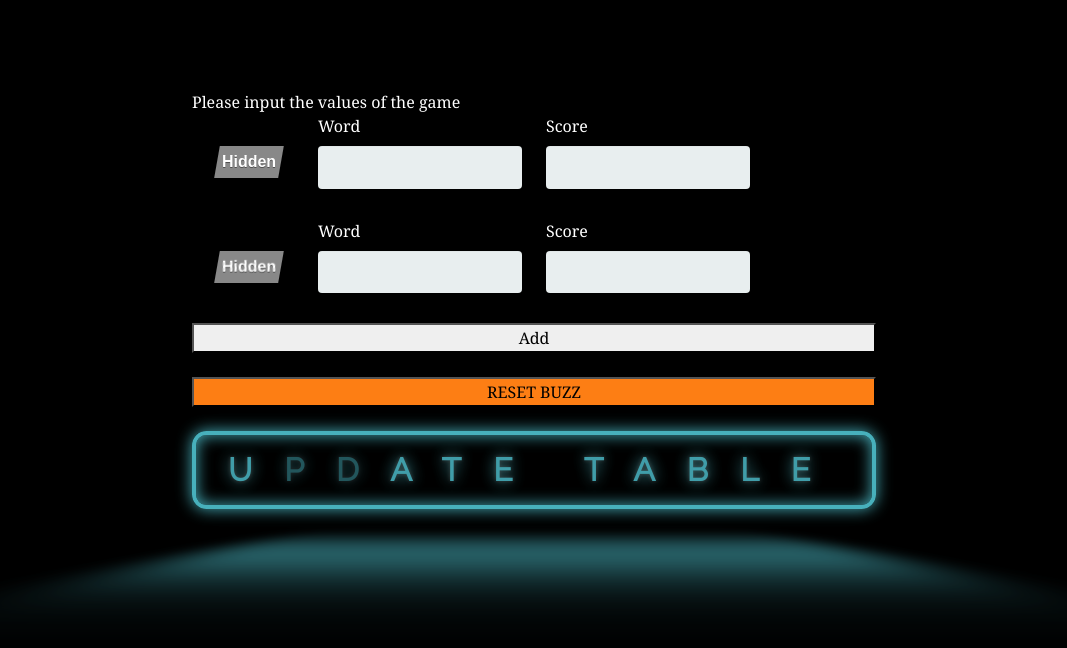
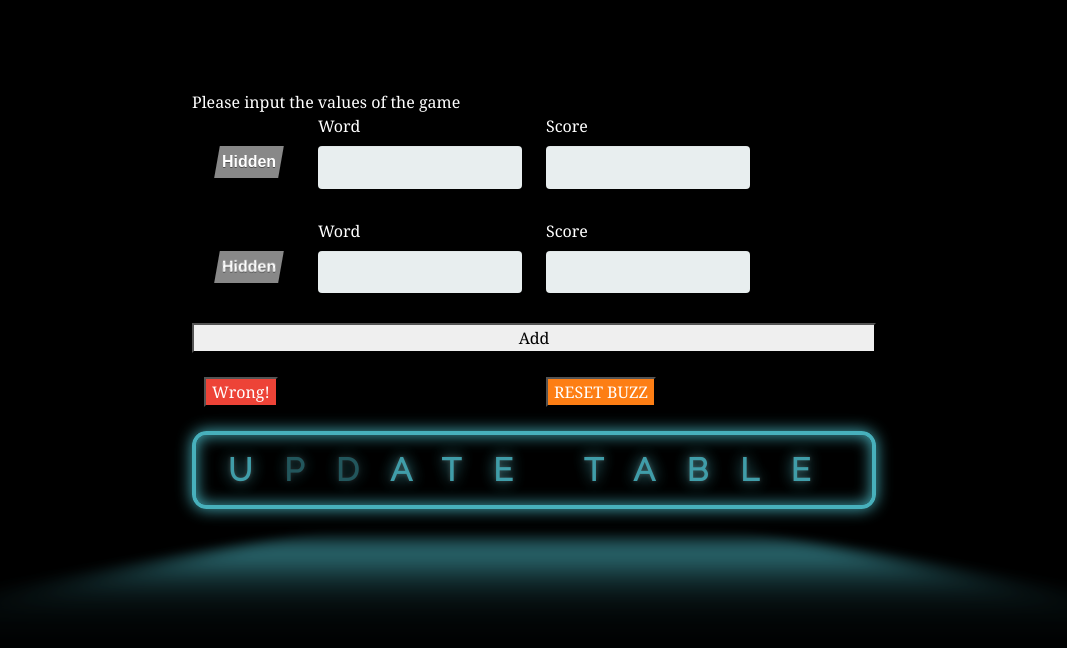
Before and after one commit to argenis-neira/cien-personas-dijeron, a React (Create React App) app: page /carlos in a window 1280 px wide. Shown: the top 648 px of the page, without its empty margins (106-1173 px from the left). Built offline with nearby package versions, Linux system fonts and the light colour scheme; a web font is replaced by a local one.

Commit message:
wrong icon show

```diff
--- a/src/pages/game.js
+++ b/src/pages/game.js
@@ -8,6 +8,7 @@ const Game = () => {
   const [values, setValues] = useState([])
   const [buzz, setBuzz] = useState("") //se envia el nombre de la persona
   const [firstBuzz, setFirstBuzz] = useState("")
+  const [showWrong, setShowWrong] = useState(false)
 
   useEffect(() => {
 
@@ -17,6 +18,7 @@ const Game = () => {
         // console.log(response.data)
         setValues(response.data.values)
         setFirstBuzz(JSON.parse(response.data.first).usuario)
+        setShowWrong(response.data.wrong)
       }
       catch { }
     }
@@ -50,7 +52,8 @@ const Game = () => {
 
   return (
     <div className="custom-body">
-      <p style={{ color: "white", paddingTop: "2rem" }}>Componente se ejecuta cada 3 segundos hace un request al api, cuidado</p>
+      {showWrong && <span className="wrong">&#9746;</span>}
+      <p style={{ color: "white", paddingTop: "2rem" }}>Hola Mundo</p>
       <Row>
         <Col><input type="text" onChange={(e) => setBuzz(e.target.value)} />
           <button type="button" style={{ marginLeft: "5px" }} onClick={handleBuzz}>BUZZ</button>
@@ -65,7 +68,7 @@ const Game = () => {
             <Col key={index} md="6">
               {elemento.show ?
                 <Row>
-                  <Col md={10}>
+                  <Col md={8}>
                     <div className="example voltear" style={{ color: "white" }} id={`div-${indice * 2 + index + 1}`}>{elemento.word}</div>
                   </Col>
                   <Col md={2}>
@@ -74,7 +77,7 @@ const Game = () => {
                 </Row>
                 :
                 <Row>
-                  <Col md={10}>
+                  <Col md={8}>
                     <div className="example" style={{ paddingRight: "100px", paddingLeft: "100px", }} id={`div-${indice * 2 + index + 1}`}>{indice * 2 + index + 1}</div>
                   </Col>
                   <Col md={2}>
--- a/src/pages/index.js
+++ b/src/pages/index.js
@@ -14,11 +14,12 @@ const Database = () => {
 
         //useStates
         const [camposExtras, setCamposExtras] = useState([])
+        const [disableWrong, setDisableWrong] = useState(false)
 
         const onSubmit = async values => {
                 console.log('form data', values)
                 //debi enviar los valores como un objecto por cada 3 elementos, y no de manera unica, esto se puede mejorarr despues
-                const response = await axios.post('https://argenisneira.pythonanywhere.com/save', values);
+                await axios.post('https://argenisneira.pythonanywhere.com/save', values);
         }
 
         //initial values
@@ -79,6 +80,11 @@ const Database = () => {
         //handle reset
         const resetBuzz = async () => {
                 await axios.get('https://argenisneira.pythonanywhere.com/reset_buzz')
+        }
+        //show Wrong
+        const showWrong = async () => {
+                setDisableWrong(!disableWrong)
+                await axios.get('https://argenisneira.pythonanywhere.com/wrong')
         }
 
         return <div className="form-style-5">
@@ -154,9 +160,15 @@ const Database = () => {
                         </Row>
                         <br></br>
                         <Row>
-                                <button type="button" onClick={resetBuzz} style={{ backgroundColor: "#fd7e14" }}>
-                                        RESET BUZZ
-                                </button>
+                                <Col>
+                                        <button type="button" onClick={showWrong} style={disableWrong ? { backgroundColor: "#808080", color: "white" } : { backgroundColor: "#ed4337", color: "white" }} >
+                                                Wrong!
+                                        </button>
+                                </Col>
+                                <Col>
+                                        <button type="button" onClick={resetBuzz} style={{ backgroundColor: "#fd7e14", color: "white" }}>
+                                                RESET BUZZ
+                                        </button></Col>
                         </Row>
                         <br></br>
                         <Row>
--- a/src/styles/game.css
+++ b/src/styles/game.css
@@ -5,7 +5,7 @@
   height: 100vh;
 }
 .custom-body {
-  position: absolute;
+  position: relative;
   z-index: 0;
   background: linear-gradient(
     to right,
@@ -366,3 +366,13 @@
       0 0 60px 12px #ff00f7;
   }
 }
+
+.wrong {
+  position: absolute;
+  top: 50%;
+  left: 50%;
+  transform: translate(-50%, -50%);
+  font-size: 25rem;
+  z-index: 1;
+  color: #ed4337;
+}
```
